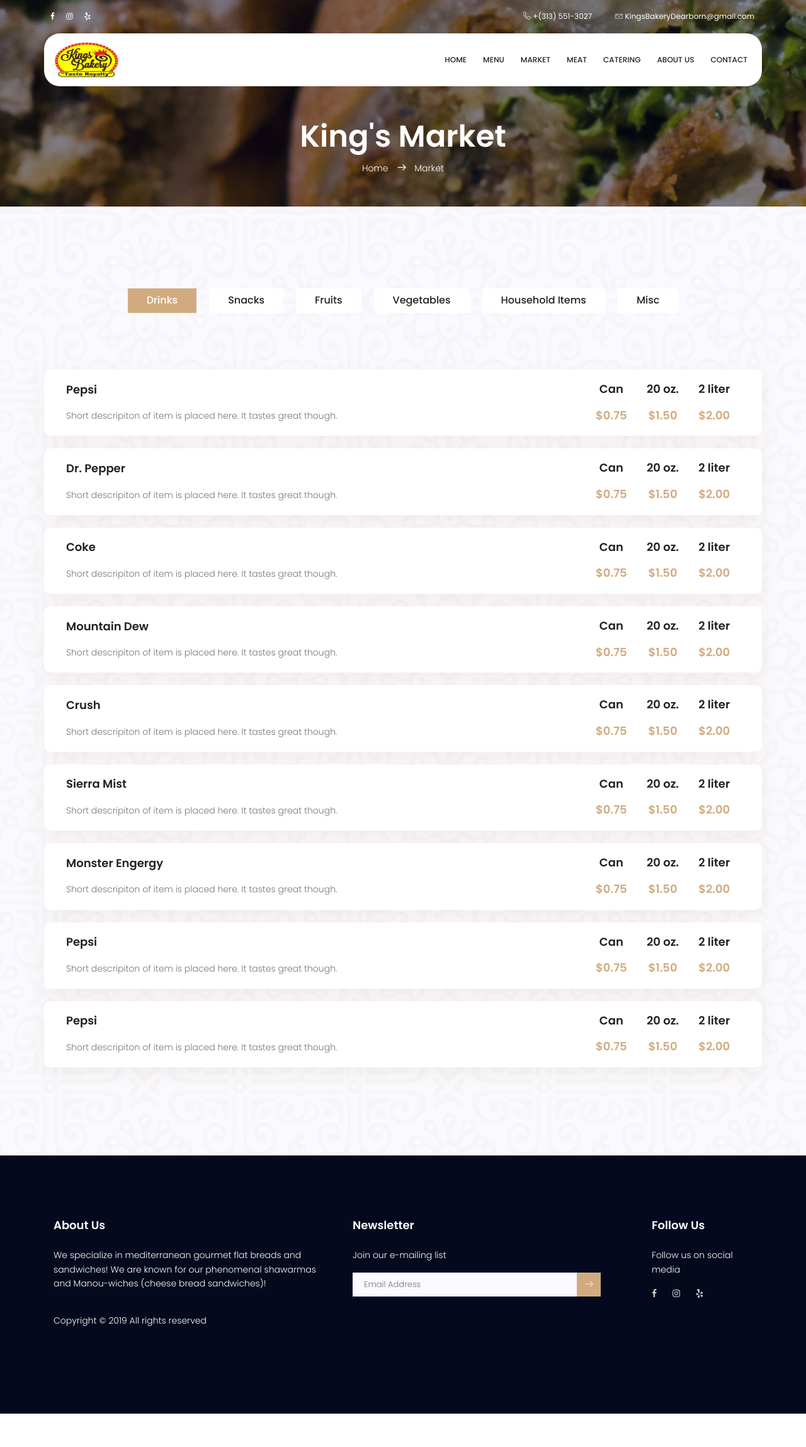
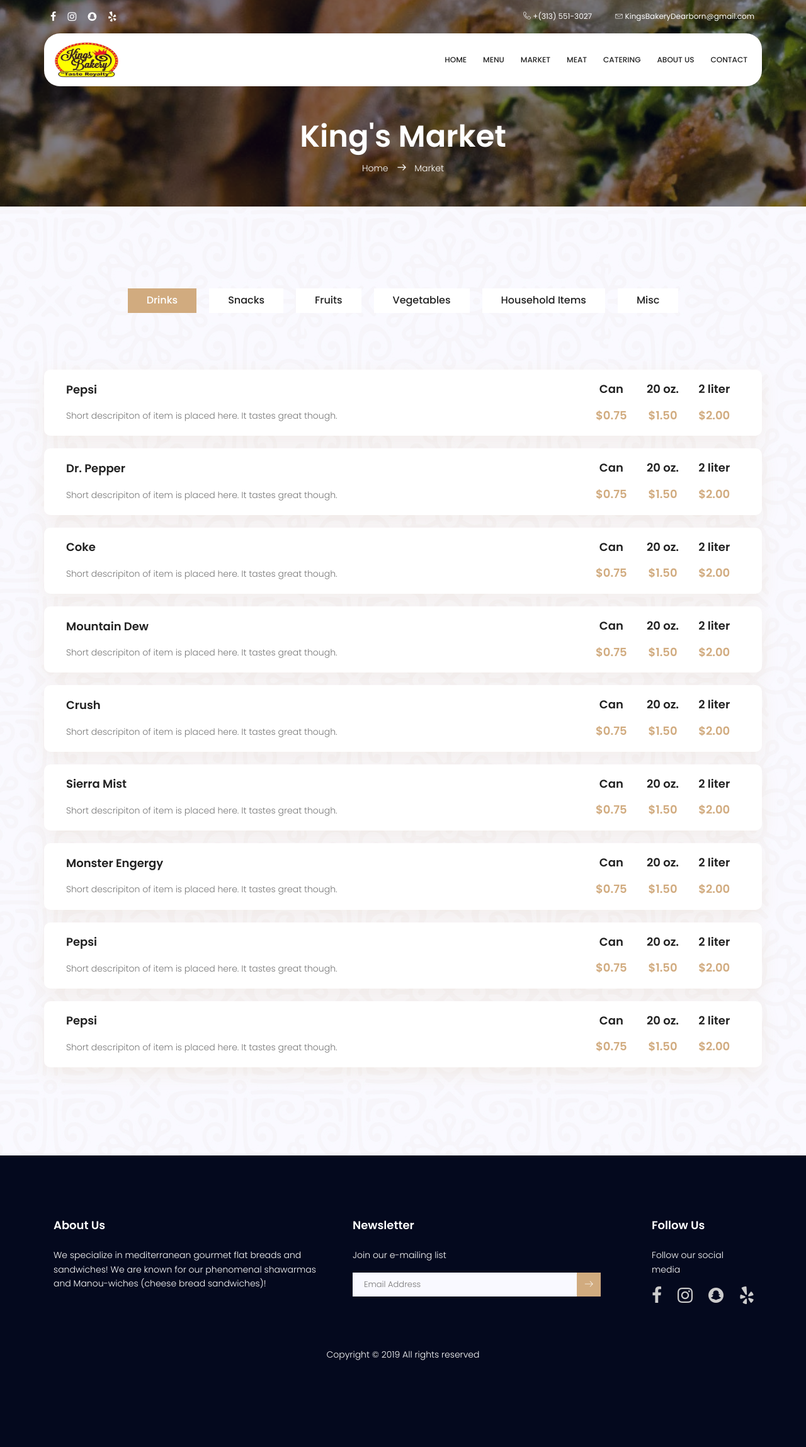
Before and after one commit to ahmedsaeed-dev/KingsBakery, a PHP site: page /market.php in a window 1280 px wide. Shown: the whole page at 63% size. Before the commit the page ends 2245 px from the top, so only its background shows below. Run offline with PHP 8.4, Linux system fonts and the light colour scheme; some libraries are stand-ins or nearby versions.

Commit message:
Incr social media icon size and centered footer

```diff
--- a/css/main.css
+++ b/css/main.css
@@ -2960,7 +2960,8 @@
 }
 
 .footer-text {
-    padding-top: 20px
+    padding-top: 20px;
+    text-align: center;
 }
 
 .footer-text a,
--- a/includes/footer.php
+++ b/includes/footer.php
@@ -29,15 +29,17 @@
 						<div class="col-lg-2 col-md-6 col-sm-6 social-widget">
 							<div class="single-footer-widget">
 								<h6>Follow Us</h6>
-								<p>Follow us on social media</p>
+								<p>Follow our social media</p>
 								<div class="footer-social d-flex align-items-center">
-								<a href="https://www.facebook.com/Kings-Bakery-323090631127671/" target="blank_"><i class="fa fa-facebook"></i></a>
-								<a href="https://www.instagram.com/kings_bakery/" target="blank_"><i class="fa fa-instagram"></i></a>
-								<a href="https://www.yelp.com/biz/kings-bakery-dearborn" target="blank_"><i class="fa fa-yelp"></i></a>
+									<a href="https://www.facebook.com/Kings-Bakery-323090631127671/" target="blank_"><i class="fa fa-facebook 	fa-2x"></i></a>
+									<a href="https://www.instagram.com/kings_bakery/" target="blank_"><i 				class="fa fa-instagram 	fa-2x"></i></a>
+									<a href="https://snapchat.com/add/kings_bakery" target="blank_"><i 					class="fa fa-snapchat 	fa-2x"></i></a>
+									<a href="https://www.yelp.com/biz/kings-bakery-dearborn" target="blank_"><i 		class="fa fa-yelp 		fa-2x"></i></a>
 								</div>
 							</div>
 						</div>
 						<div class="col-lg-12">
+							<br><br>
 							<p class="footer-text">
 								Copyright &copy; <script>document.write(new Date().getFullYear());</script> All rights reserved</a>
 							</p>
--- a/includes/header.php
+++ b/includes/header.php
@@ -50,9 +50,10 @@
 				<div class="row align-items-center">
 					<div class="col-lg-6 col-sm-6 col-4 header-top-left no-padding">
 						<div class="menu-social-icons">
-							<a href="https://www.facebook.com/Kings-Bakery-323090631127671/" target="blank_"><i class="fa fa-facebook"></i></a>
-							<a href="https://www.instagram.com/kings_bakery/" target="blank_"><i class="fa fa-instagram"></i></a>
-							<a href="https://www.yelp.com/biz/kings-bakery-dearborn" target="blank_"><i class="fa fa-yelp"></i></a>
+							<a href="https://www.facebook.com/Kings-Bakery-323090631127671/" target="blank_"><i class="fa fa-facebook fa-lg"></i></a>
+							<a href="https://www.instagram.com/kings_bakery/" target="blank_"><i 				class="fa fa-instagram fa-lg"></i></a>
+							<a href="https://snapchat.com/add/kings_bakery" target="blank_"><i 					class="fa fa-snapchat fa-lg"></i></a>
+							<a href="https://www.yelp.com/biz/kings-bakery-dearborn" target="blank_"><i 		class="fa fa-yelp fa-lg"></i></a>
 						</div>
 					</div>
 					<div class="col-lg-6 col-sm-6 col-8 header-top-right no-padding">
```
Also changed, not shown: 1 other file.
